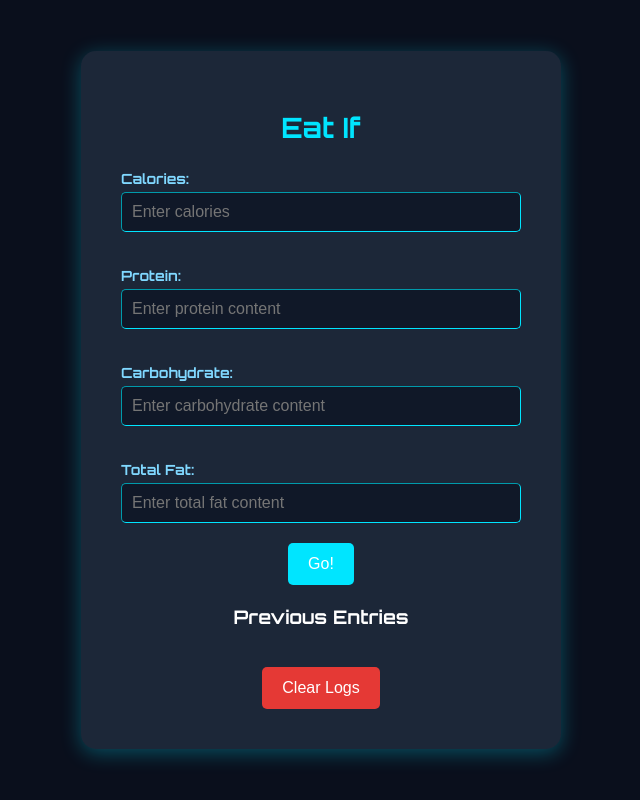
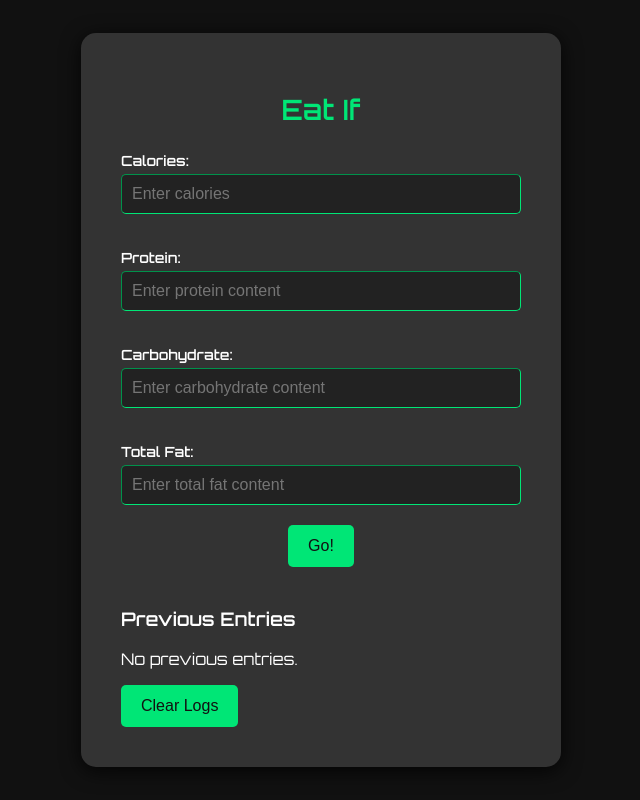
Before and after one commit to gcbirat12/eatif, a Flask app: page / in a window 1280 px wide. Shown: the whole page, without its empty margins (319-959 px from the left). Run offline with Flask 3, Linux system fonts and the light colour scheme; parts of the project's set-up code (start-up, migrations or seed data) failed here and were passed over.

Commit message:
Added logging feature to store and display previous entriess

```diff
--- a/app.py
+++ b/app.py
@@ -7,7 +7,7 @@ import os
 # Initialize the Flask app
 app = Flask(__name__)
 CORS(app)  # Enable CORS for all routes
-app.secret_key = 'yoursecretkey'  # Secret key for session
+app.secret_key = os.environ.get('SECRET_KEY', 'supersecretkey')
 
 # Load the model and label encoder trained with SMOTE
 model = joblib.load('eat_if_model_smote.pkl')
@@ -23,7 +23,7 @@ category_messages = {
 # Home page route that renders index.html
 @app.route('/')
 def home():
-    # Get previous entries from session
+    # Get previous entries from session if they exist
     previous_entries = session.get('entries', [])
     return render_template('index.html', previous_entries=previous_entries)
 
@@ -48,27 +48,20 @@ def predict():
     category = label_encoder.inverse_transform(prediction)[0]
     message = category_messages.get(category, "Unknown category... Just eat whatever you want!")
 
-    # Store the current entry in session
+    # Store entry in session
     if 'entries' not in session:
         session['entries'] = []
 
-    # Add the new entry to the session
-    session['entries'].append({
-        'Calories': data.get('Calories'),
-        'Protein': data.get('Protein'),
-        'Carbohydrate': data.get('Carbohydrate'),
-        'Total fat': data.get('Total fat'),
-        'Category': category,
-        'Message': message
-    })
+    session['entries'].append(input_data)
+    session.modified = True  # Mark session as modified to ensure the new entry is saved
 
     return jsonify({'category': category, 'message': message})
 
-# Clear the session logs
-@app.route('/clear_logs', methods=['POST'])
-def clear_logs():
-    session.pop('entries', None)
-    return jsonify({'message': 'Logs cleared successfully.'})
+# Route to clear the log of previous entries
+@app.route('/clear_entries', methods=['POST'])
+def clear_entries():
+    session.pop('entries', None)  # Remove previous entries from session
+    return jsonify({'message': 'Entries cleared'})
 
 if __name__ == '__main__':
     port = int(os.environ.get('PORT', 5000))  # Use the PORT environment variable provided by Heroku
--- a/templates/index.html
+++ b/templates/index.html
@@ -7,19 +7,19 @@
     <link rel="icon" type="image/x-icon" href="{{ url_for('static', filename='favicon.ico') }}">
 
     <!-- Google Fonts -->
-    <link href="https://fonts.googleapis.com/css2?family=Orbitron:wght@400;700&display=swap" rel="stylesheet">
+    <link href="https://fonts.googleapis.com/css2?family=Orbitron:wght@400;600&display=swap" rel="stylesheet">
 
     <style>
         /* General styling */
         body {
-            background-color: #0a0f1c; /* Dark space-like background */
-            color: #ffffff; /* White text */
-            font-family: 'Orbitron', sans-serif; /* Use Orbitron font for futuristic look */
+            background-color: #111; /* Dark space-like background */
+            font-family: 'Orbitron', sans-serif; /* Use Orbitron font for a futuristic feel */
             display: flex;
             justify-content: center;
             align-items: center;
             height: 100vh;
             margin: 0;
+            color: #00e676; /* Bright green for futuristic look */
         }
 
         /* Splash screen styling */
@@ -27,14 +27,14 @@
             position: fixed;
             width: 100%;
             height: 100%;
-            background-color: #152238; /* Deep space-like blue */
+            background-color: #000; /* Black background for splash */
             display: flex;
             justify-content: center;
             align-items: center;
             z-index: 1000;
             font-size: 48px;
-            color: #00e5ff; /* Bright neon blue for text */
-            font-weight: 700;
+            color: #00e676; /* Neon green for text */
+            font-weight: 600;
         }
 
         /* Hide the main content initially */
@@ -43,26 +43,26 @@
         }
 
         .container {
-            background-color: #1c2738; /* Slightly lighter dark background */
+            background-color: #333;
             padding: 40px;
             border-radius: 15px;
-            box-shadow: 0 4px 20px rgba(0, 229, 255, 0.3); /* Neon blue glow */
+            box-shadow: 0 4px 20px rgba(0, 0, 0, 0.8);
             max-width: 400px;
             width: 100%;
             text-align: center;
         }
 
         h1 {
-            color: #00e5ff; /* Bright blue for heading */
+            color: #00e676;
             margin-bottom: 25px;
             font-size: 28px;
-            font-weight: 700;
+            font-weight: 600;
         }
 
         form label {
             display: block;
             margin-top: 15px;
-            color: #80d8ff; /* Lighter blue for form labels */
+            color: #fff;
             font-weight: bold;
             text-align: left;
             font-size: 14px;
@@ -74,23 +74,23 @@
             margin-top: 5px;
             margin-bottom: 20px;
             border-width: 1px;
-            border-color: #00e5ff; /* Neon blue border */
+            border-color: #00e676;
             border-radius: 5px;
-            background-color: #101828;
-            color: #ffffff;
             font-size: 16px;
             box-sizing: border-box;
+            background-color: #222;
+            color: #00e676;
             transition: border-color 0.3s ease-in-out;
         }
 
         form input:focus {
-            border-color: #00e5ff;
+            border-color: #00e676;
             outline: none;
         }
 
         button {
-            background-color: #00e5ff; /* Neon blue button */
-            color: white;
+            background-color: #00e676;
+            color: #111;
             border: none;
             padding: 12px 20px;
             border-radius: 5px;
@@ -100,65 +100,74 @@
         }
 
         button:hover {
-            background-color: #0088cc;
+            background-color: #00b248;
         }
 
-        #result, .entry-log {
+        #result {
             margin-top: 20px;
             font-size: 18px;
-            color: #00e5ff;
+            color: #00e676;
         }
 
-        .entry-log {
-            background-color: #1c2738;
-            border-radius: 8px;
-            padding: 10px;
-            margin-bottom: 10px;
+        /* Previous entries styling */
+        .previous-entries {
+            margin-top: 40px;
+            color: #fff;
+            text-align: left;
         }
 
-        .clear-button {
-            margin-top: 20px;
-            background-color: #e53935; /* Red button for clearing logs */
+        .entry {
+            margin-bottom: 10px;
         }
     </style>
 </head>
 <body>
     <!-- Splash Screen -->
-    <div id="splash">Eat If.</div>
+    <div id="splash">Eat If...</div>
 
     <!-- Main content -->
     <div class="container" id="mainContent">
         <h1>Eat If</h1>
         <form id="foodForm">
             <label for="calories">Calories:</label>
-            <input type="text" id="calories" name="calories" placeholder="Enter calories">
+            <input type="number" id="calories" name="calories" placeholder="Enter calories">
 
             <label for="protein">Protein:</label>
-            <input type="text" id="protein" name="protein" placeholder="Enter protein content">
+            <input type="number" id="protein" name="protein" placeholder="Enter protein content">
 
             <label for="carbohydrate">Carbohydrate:</label>
-            <input type="text" id="carbohydrate" name="carbohydrate" placeholder="Enter carbohydrate content">
+            <input type="number" id="carbohydrate" name="carbohydrate" placeholder="Enter carbohydrate content">
 
             <label for="totalFat">Total Fat:</label>
-            <input type="text" id="totalFat" name="totalFat" placeholder="Enter total fat content">
+            <input type="number" id="totalFat" name="totalFat" placeholder="Enter total fat content">
 
             <button type="button" onclick="predict()">Go!</button>
         </form>
-
         <h2 id="result"></h2>
 
-        <!-- Display previous entries -->
-        <div id="previousEntries">
+        <!-- Previous entries section -->
+        <div class="previous-entries">
             <h3>Previous Entries</h3>
-            <div id="entriesLog"></div>
-            <button class="clear-button" onclick="clearLogs()">Clear Logs</button>
+            {% if previous_entries %}
+                <ul>
+                    {% for entry in previous_entries %}
+                        <li class="entry">
+                            Calories: {{ entry['Calories'] }}, Protein: {{ entry['Protein'] }},
+                            Carbohydrate: {{ entry['Carbohydrate'] }}, Total Fat: {{ entry['Total fat'] }}
+                        </li>
+                    {% endfor %}
+                </ul>
+            {% else %}
+                <p>No previous entries.</p>
+            {% endif %}
+            <button onclick="clearEntries()">Clear Logs</button>
         </div>
     </div>
 
     <script>
         // Splash screen animation
         const splash = document.getElementById('splash');
-        let splashText = "Eat If.";
+        let splashText = "Eat If...";
         let splashDots = 0;
 
         const splashInterval = setInterval(() => {
@@ -166,7 +175,7 @@
                 splashText += ".";
                 splashDots++;
             } else {
-                splashText = "Eat If.";
+                splashText = "Eat If...";
                 splashDots = 0;
             }
             splash.innerHTML = splashText;
@@ -203,29 +212,20 @@
             .then(response => response.json())
             .then(data => {
                 document.getElementById('result').innerText = data.message;
-                updateEntriesLog(data);
             })
             .catch((error) => {
                 console.error('Error:', error);
             });
         }
 
-        // Update the entries log
-        function updateEntriesLog(entry) {
-            const entriesLog = document.getElementById('entriesLog');
-            const logEntry = document.createElement('div');
-            logEntry.classList.add('entry-log');
-            logEntry.innerText = `Calories: ${entry.Calories}, Protein: ${entry.Protein}, Carbohydrate: ${entry.Carbohydrate}, Total Fat: ${entry['Total fat']}, Prediction: ${entry.message}`;
-            entriesLog.appendChild(logEntry);
-        }
-
-        // Clear previous logs
-        function clearLogs() {
-            fetch('/clear_logs', {
+        // Clear entries function
+        function clearEntries() {
+            fetch('/clear_entries', {
                 method: 'POST'
             })
-            .then(() => {
-                document.getElementById('entriesLog').innerHTML = '';
+            .then(response => response.json())
+            .then(data => {
+                location.reload();  // Reload the page to update the entries
             })
             .catch((error) => {
                 console.error('Error:', error);
```
